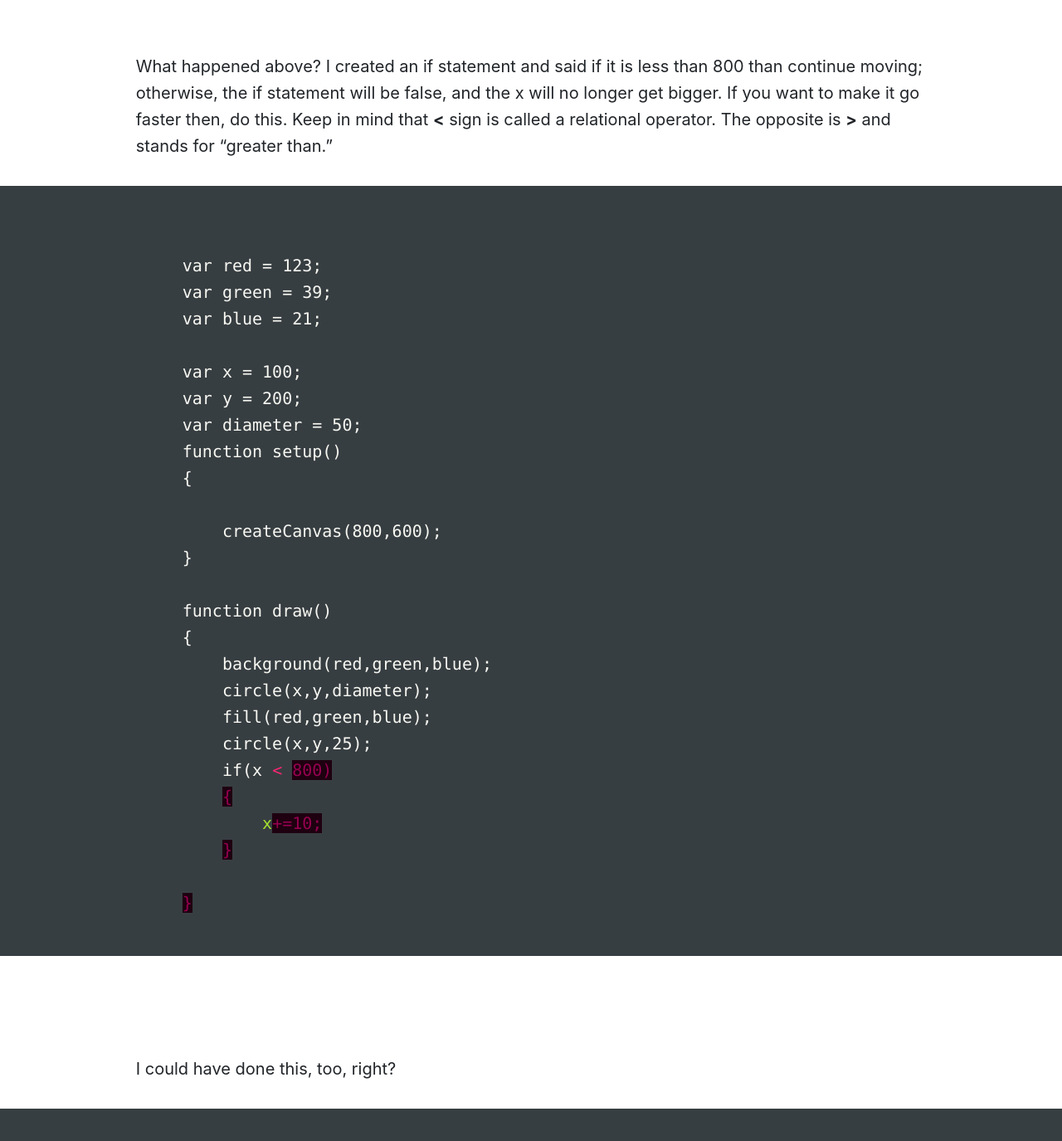
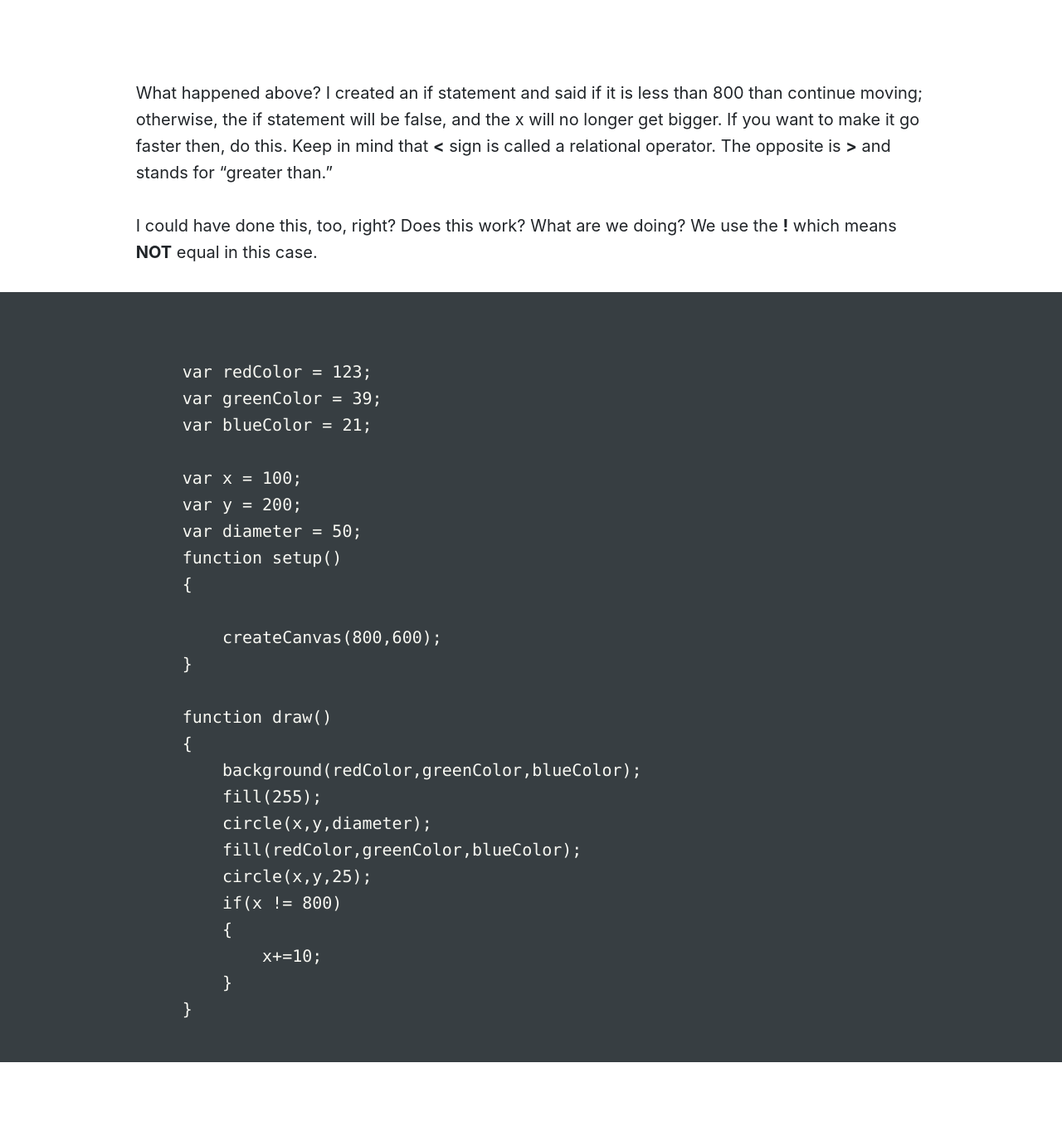
Before and after one commit to Montana-Media-Arts/creative-coding-1-Fall2019, a Jekyll site: the page built from modules/week-10/_posts/2017-02-03-making-shapes-stop.md, in a window 1280 px wide and 1400 px high, scrolled down 3061 px. Shown: the top 1375 px of the window at 83% size. Built offline with Jekyll 4.4.1, drawn with Linux system fonts in a browser that asks for light colours; nearby versions of some CDN libraries; a script that is not in the unit is left out; some of the changed text lies outside the part shown.

Commit message:
update code

````diff
--- a/modules/week-10/_posts/2017-02-03-making-shapes-stop.md
+++ b/modules/week-10/_posts/2017-02-03-making-shapes-stop.md
@@ -10,9 +10,9 @@ Last time, we left off with this.
 
 ```html
 
-var red = 123;
-var green = 39;
-var blue = 21;
+var redColor = 123;
+var greenColor = 39;
+var blueColor = 21;
 
 var x = 100;
 var y = 200;
@@ -25,9 +25,10 @@ function setup()
 
 function draw()
 {
-    background(red,green,blue);
+    background(redColor,greenColor,blueColor);
+    fill(255);
     circle(x,y,diameter);
-    fill(red,green,blue);
+    fill(redColor,greenColor,blueColor);
     circle(x,y,25);
     x++;
 }
@@ -49,9 +50,9 @@ So, how does this look?
 
 ```html
 
-var red = 123;
-var green = 39;
-var blue = 21;
+var redColor = 123;
+var greenColor = 39;
+var blueColor = 21;
 
 var x = 100;
 var y = 200;
@@ -64,25 +65,27 @@ function setup()
 
 function draw()
 {
-    background(red,green,blue);
+    background(redColor,greenColor,blueColor);
+    fill(255);
     circle(x,y,diameter);
-    fill(red,green,blue);
+    fill(redColor,greenColor,blueColor);
     circle(x,y,25);
     if(x < 800)
     {
         x++;
     }
-
 }
 ```
 
 What happened above? I created an if statement and said if it is less than 800 than continue moving; otherwise, the if statement will be false, and the x will no longer get bigger.  If you want to make it go faster then, do this.  Keep in mind that **<** sign is called a relational operator. The opposite is **>** and stands for "greater than."
 
+I could have done this, too, right?  Does this work? What are we doing? We use the **!** which means **NOT** equal in this case.
+
 ```html
 
-var red = 123;
-var green = 39;
-var blue = 21;
+var redColor = 123;
+var greenColor = 39;
+var blueColor = 21;
 
 var x = 100;
 var y = 200;
@@ -95,25 +98,25 @@ function setup()
 
 function draw()
 {
-    background(red,green,blue);
+    background(redColor,greenColor,blueColor);
+    fill(255);
     circle(x,y,diameter);
-    fill(red,green,blue);
+    fill(redColor,greenColor,blueColor);
     circle(x,y,25);
-    if(x < 800)
+    if(x != 800)
     {
         x+=10;
     }
-
 }
 ```
 
-I could have done this, too, right?
+Run this.  Does it still work?  Why?
 
 ```html
 
-var red = 123;
-var green = 39;
-var blue = 21;
+var redColor = 123;
+var greenColor = 39;
+var blueColor = 21;
 
 var x = 100;
 var y = 200;
@@ -126,25 +129,28 @@ function setup()
 
 function draw()
 {
-    background(red,green,blue);
+    background(redColor,greenColor,blueColor);
+    fill(255);
     circle(x,y,diameter);
-    fill(red,green,blue);
+    fill(redColor,greenColor,blueColor);
     circle(x,y,25);
-    if(x == 800)
+    if(x != 800)
     {
-        x+=10;
+        x+=13;
     }
-
 }
 ```
 
-Run this.  Does it still work?  Why?
+How about now?  Why or why not?
+
+Remember, in the preceding if statement, it has to equal precisely 800 for it to stop. Otherwise, it will continue.  The **!=** is the equality operator, whereas the **==** is the equality operator and **=** is the assignment operator.  Be careful of those different operators!
+
+But I do want the circle to move to the end. If the code remains strictly less than, then it won't get to the end of the screen.  Fixing this problem requires combining both the relational and equality operator together.  Now the symbols look like this **<=**.  The two symbols together mean "less than or equal to."  The opposite being **>=** or "greater than or equal to."
 
 ```html
-
-var red = 123;
-var green = 39;
-var blue = 21;
+var redColor = 123;
+var greenColor = 39;
+var blueColor = 21;
 
 var x = 100;
 var y = 200;
@@ -157,50 +163,16 @@ function setup()
 
 function draw()
 {
-    background(red,green,blue);
+    background(redColor,greenColor,blueColor);
+    fill(255);
     circle(x,y,diameter);
-    fill(red,green,blue);
-    circle(x,y,25);
-    if(x == 800)
-    {
-        x+=7;
-    }
-
-}
-```
-
-How about now?  Why or why not?
-
-Remember, in the preceding if statement, it has to equal precisely 800 for it to stop. Otherwise, it will continue.  The **==** is the equality operator, whereas the **=** is the assignment operator.  Be careful of that one!
-
-But I do want the circle to move to the end. If the code remains strictly less than, then it won't get to the end of the screen.  Fixing this problem requires combining both the relational and equality operator together.  Now the symbols look like this **<=**.  The two symbols together mean "less than or equal to."  The opposite being **>=** or "greater than or equal to."
-
-```html
-
-var red = 123;
-var green = 39;
-var blue = 21;
-
-var x = 100;
-var y = 200;
-var diameter = 50;
-function setup()
-{
-
-    createCanvas(800,600);
-}
-
-function draw()
-{
-    background(red,green,blue);
-    circle(x,y,diameter);
-    fill(red,green,blue);
+    fill(redColor,greenColor,blueColor);
     circle(x,y,25);
     if(x <= 800)
     {
-        x+=7;
+        x+=13;
     }
+}
 
-}
 ```
 Now it works.  Whew!
````
Also changed, not shown: modules/week-10/_posts/2017-02-01-variables.md (+30 -33 lines), modules/week-10/_posts/2017-02-02-moving-simple-shapes.md (+18 -17 lines), modules/week-10/_posts/2017-02-04-bouncing-shapes.md (+29 -27 lines), modules/week-10/_posts/2017-02-06-bounce-forever.md (renamed from modules/week-10/_posts/2017-02-06-bound-forever.md, +23 -21 lines), modules/week-10/_posts/2017-02-10-math-functions.md (+22 -19 lines).
